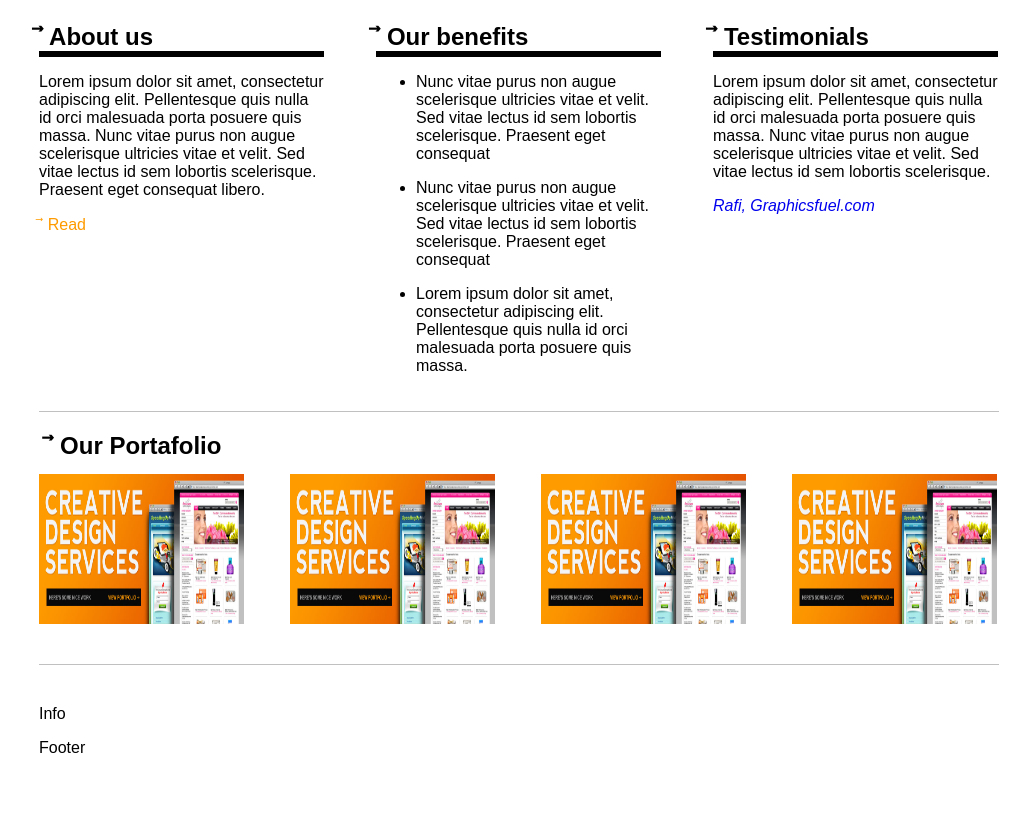
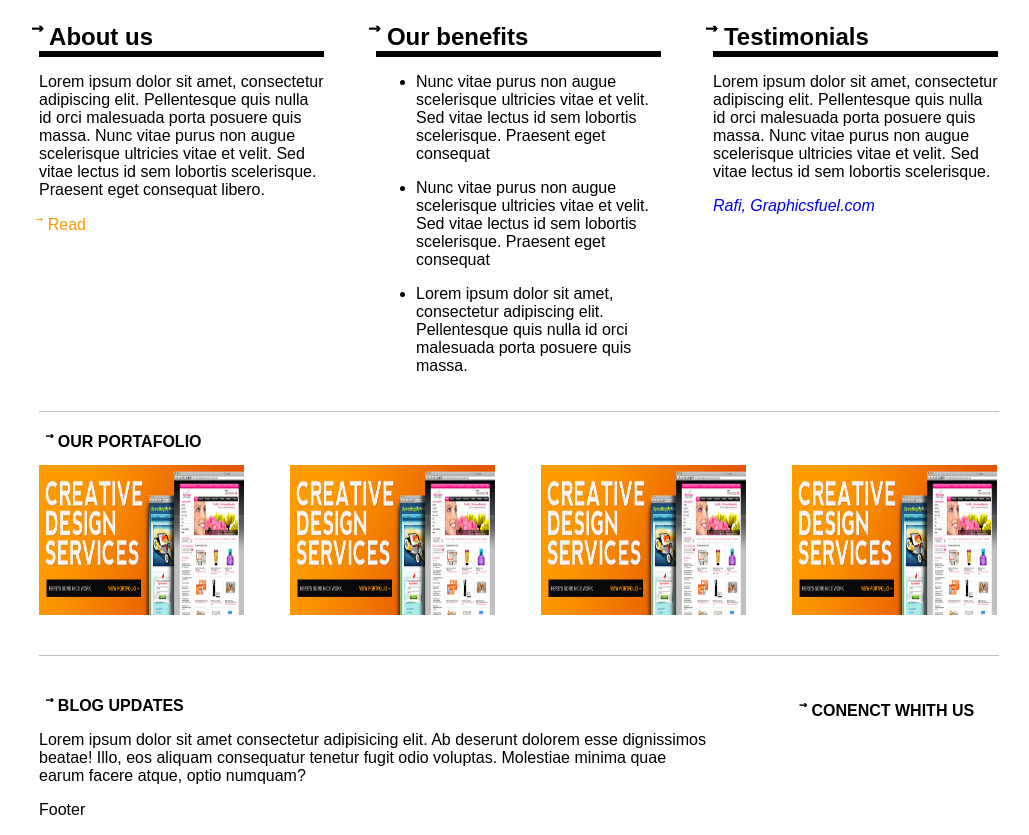
Before and after one commit to sauljlm/PSD, a plain HTML site: page creative-studio-master/index.html in a window 1280 px wide. Shown: the part 603-1438 px from the top of the page, without its empty margins (121-1150 px from the left). Before the commit the page ends 1376 px from the top, so only its background shows below. Drawn offline with Linux system fonts and the light colour scheme.

Commit message:
Add files via upload
termino info a medias :(

```diff
--- a/creative-studio-master/css/main.css
+++ b/creative-studio-master/css/main.css
@@ -126,6 +126,7 @@ a{
   margin-bottom: 0;
   padding-bottom: 0;
   margin-bottom: 1.5%;
+  font-size: 16px;
 }
 .ramdom{
   width: 205px;
@@ -146,7 +147,19 @@ a{
 /****************
       Info
 *****************/
-
+.infolorem{
+  width: 70%;
+}
+#info{
+  position: relative;
+}
+.titulo_derecha {
+  float: right;
+  font-size: 16px;
+  position: absolute;
+  left:80%;
+  top:-10%;
+}
 /****************
       Footer
 *****************/
--- a/creative-studio-master/index.html
+++ b/creative-studio-master/index.html
@@ -61,7 +61,7 @@
 
       <!-- Portfolio -->
       <div id="portfolio" class="clearfix">
-        <h2 class="portafolio">&#8407; Our Portafolio</h2>
+        <h2 class="portafolio">&#8407; OUR PORTAFOLIO </h2>
         <img class="ramdom" src="img/content/slider.jpg" alt="imagen random">
         <img class="ramdom" src="img/content/slider.jpg" alt="imagen random">
         <img class="ramdom" src="img/content/slider.jpg" alt="imagen random">
@@ -71,9 +71,12 @@
 
       <!-- Info -->
       <div id="info">
-        <p>Info</p>
+        <h2 class="portafolio">&#8407; BLOG UPDATES</h2>
+        <P class="infolorem">Lorem ipsum dolor sit amet consectetur adipisicing elit. Ab deserunt dolorem esse dignissimos beatae! Illo, eos aliquam consequatur tenetur fugit odio voluptas. Molestiae minima quae earum facere atque, optio numquam?</P>
+
+        <h2 class="titulo_derecha">&#8407; CONENCT WHITH US</h2>
       </div>
-      <!-- End info -->
+        <!-- End info -->
 
       <!-- Footer -->
       <div id="footer">
```
